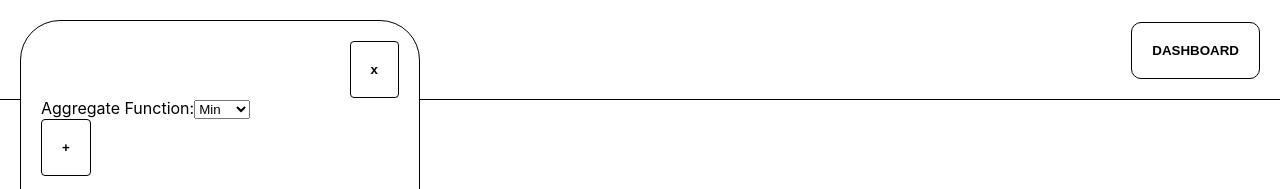
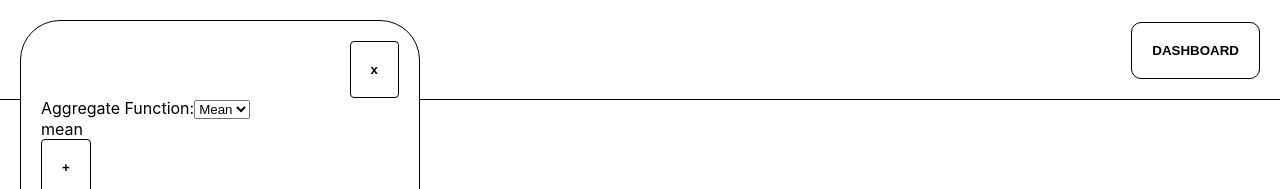
Before and after one commit to winterdelta/vizzly-test, a Next.js app: page / in a window 1280 px wide. Both pictures are taken after a click on the button "+ NEW ✨". Shown: the top 189 px of the page. Built offline with nearby package versions, Linux system fonts and the light colour scheme.

Commit message:
add select logic + state

```diff
--- a/pages/index.js
+++ b/pages/index.js
@@ -15,6 +15,9 @@ export default function Home () {
   ])
 
   const [graphDesigner, setGraphDesigner] = useState(false)
+
+  //hooks for the form logic
+  const [aggFn, setAggFn] = useState('mean')
 
   const addGraph = () => {
     setGraph([...graph, 'GRAPH2'])
@@ -57,7 +60,10 @@ export default function Home () {
               <form>
                 <label>
                   Aggregate Function:
-                  <select>
+                  <select
+                    defaultValue={aggFn}
+                    onChange={e => setAggFn(e.target.value)}
+                  >
                     <option selected value='mean'>
                       Mean
                     </option>
@@ -67,6 +73,7 @@ export default function Home () {
                   </select>
                 </label>
               </form>
+              {aggFn}
             </div>
             <div>
               <button className={styles.gDAddBtn}>+</button>
```
